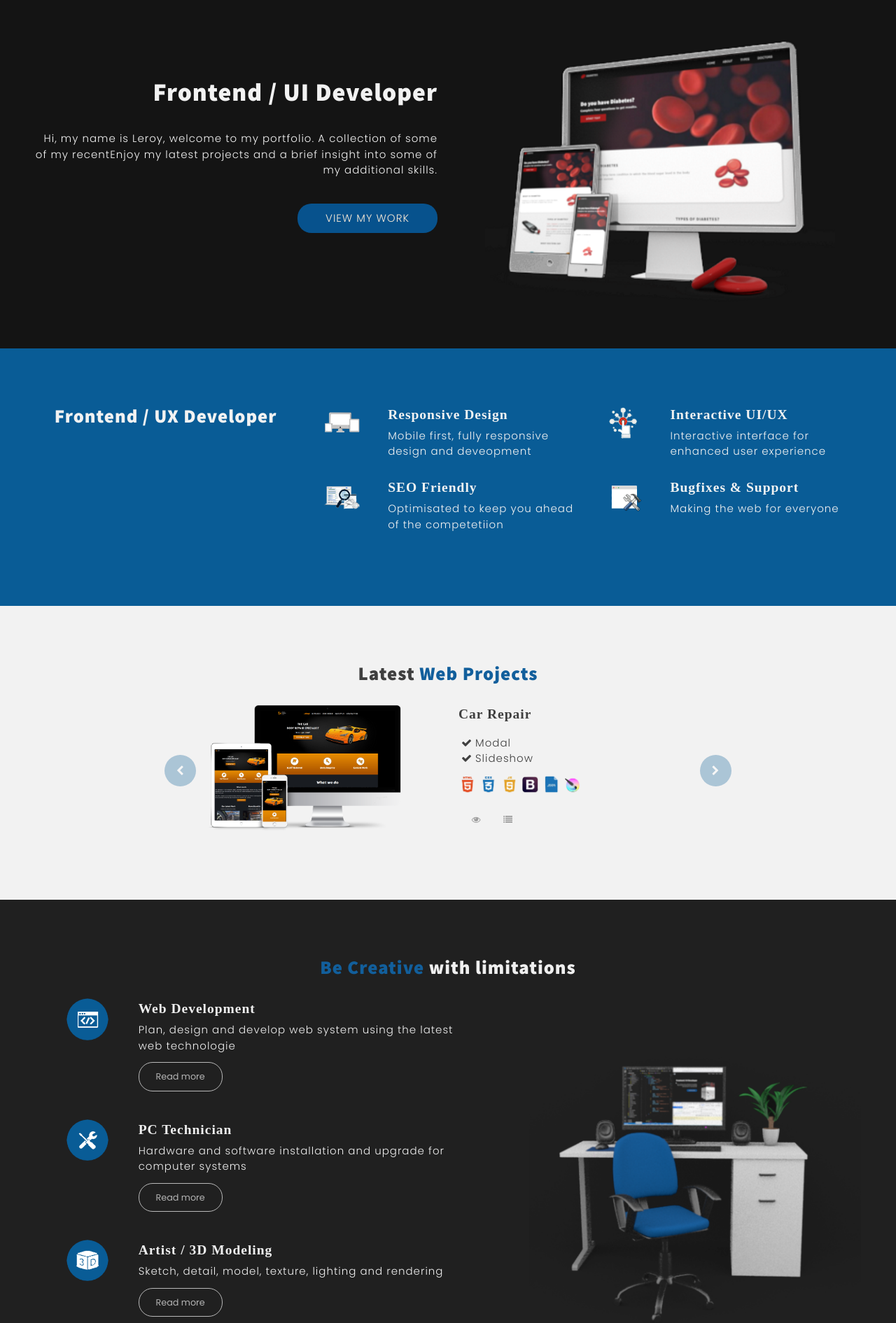
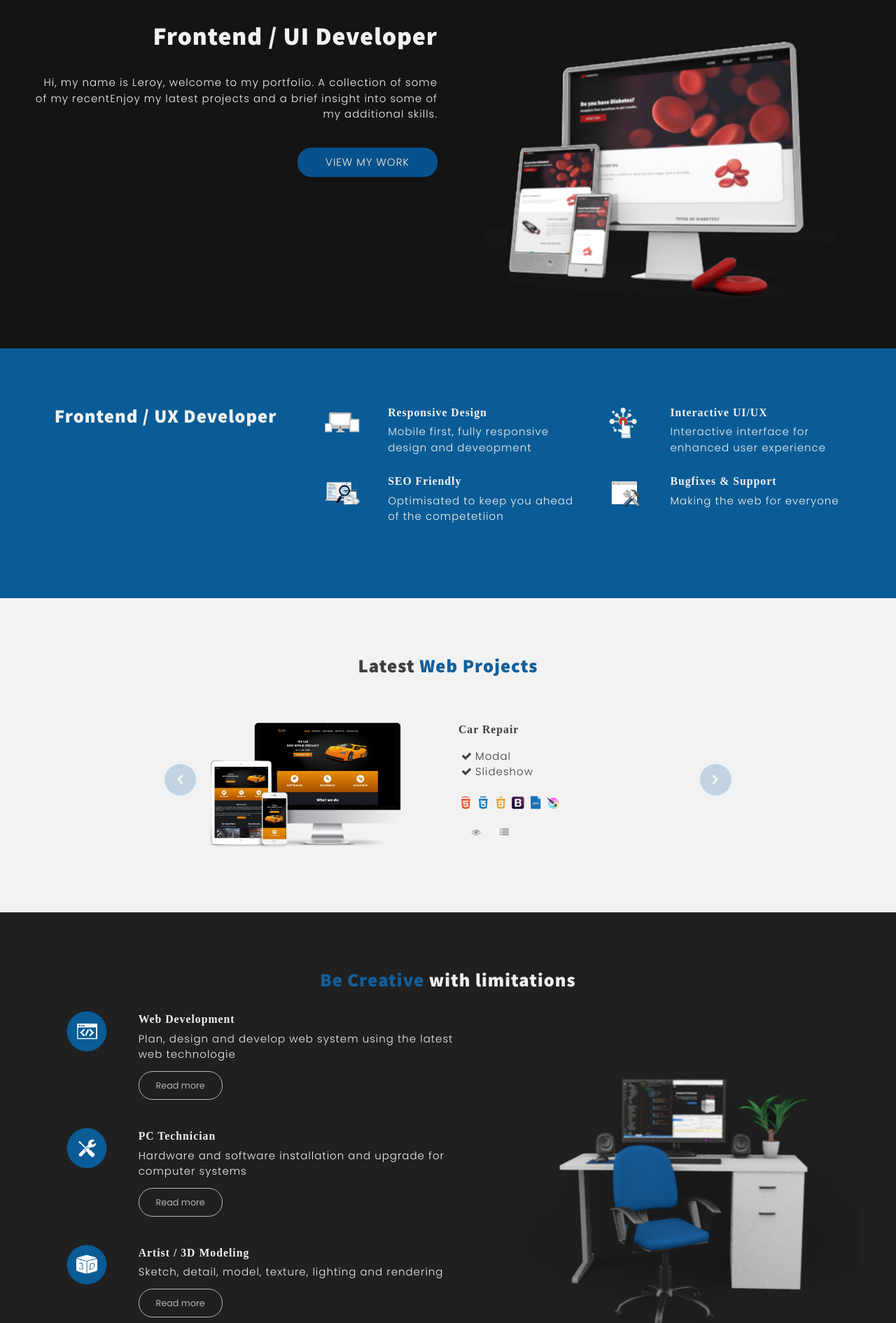
Before and after one commit to l-panther/l-panther.github.io, a PHP site: page / in a window 1280 px wide. Shown: the part 85-1976 px from the top of the page at 70% size. Run offline with PHP 8.4, Linux system fonts and the light colour scheme; some web fonts are replaced.

Commit message:
Add files via upload

```diff
--- a/css/styles.css
+++ b/css/styles.css
@@ -95,6 +95,8 @@ h1 { font-size: 1.2em; }
 
 h2 { font-size: 1.8em; }
 
+dt { font-size: 1.05em; }
+
 i { padding: 0px 4px; }
 
 .main-container {
@@ -174,6 +176,7 @@ i { padding: 0px 4px; }
 }
 
 #hero h1 {
+	padding-top: 0px;
 	font-size: 2.4em;
 }
 
@@ -182,7 +185,7 @@ i { padding: 0px 4px; }
 }
 
 #hero img {
-	width: 80%;
+	width: 90%;
 	margin: auto;
 	margin-top: 40px;
 }
@@ -208,12 +211,14 @@ i { padding: 0px 4px; }
 	text-align: center;
 }
 
+#web-mission dt { font-size: 1.05em !important; }
+
 .web-mission-item {
 	margin: 15px 0px !important;
 }
 
 #web-mission img, #skills img {
-	width: 110px;
+	width: 80px;
 	margin: auto;
 }
 
@@ -224,7 +229,7 @@ i { padding: 0px 4px; }
 	color: #3f3f3f; }
 
 #projectCarousel {
-	padding: 0px 20px;
+	padding: 40px 20px;
 }
 
 #projectCarousel img {
@@ -236,7 +241,7 @@ i { padding: 0px 4px; }
 	border: none;
 	background: none;
 	width: 50px;
-	padding: 5px;
+	padding: 0px;
 	color: #9e9e9e;
 }
 
@@ -251,10 +256,12 @@ i { padding: 0px 4px; }
 #projectCarousel dl, #projectCarousel .tech-list { padding: 10px 0px 0px 50px; }
 .project-options-container { padding: 0px 0px 0px 40px; }
 
-.tech-list .tech-icon { width: 30px !important; padding: 0px 5px 0px 0px !important; }
+.tech-list .tech-icon {
+	width: 25px !important;
+	padding: 10px 5px 0px 0px !important; }
 
 .carousel-control-prev, .carousel-control-next {
-	opacity: 0.3;
+	opacity: 0.2;
 }
 
 .carousel-control-prev span, .carousel-control-next span {
@@ -265,7 +272,9 @@ i { padding: 0px 4px; }
 	height: 45px;
 }
 
-#projectCarousel ol { margin-top: 20px;}
+.carousel-indicators { position: relative; margin-top: 20px}
+.carousel-indicators li { background: #dadada; margin-top: 20px}
+.carousel-indicators .active { background: #095c96; margin-top: 20px}
 
 #projectCarousel li { display: inline; }
 
@@ -281,19 +290,20 @@ i { padding: 0px 4px; }
 	color: #efefef;
 }
 
+#skills .col-sm { padding: 10px !important }
+
 .skill {
 	padding: 20px;
 }
 
-.skill img {
-	width: 60px !important;
-	margin-bottom: 15px !important;
+#skills img {
+	width: 70%;
+	margin-right: 15px;
 }
 
 #webMissionList dt, #skills dt, .project-title {
 	font-family: "Chelsea Market";
 	padding: 0px 0px 5px;
-	font-size: 1.3em;
 	font-weight: 900;
 }
 
@@ -349,7 +359,6 @@ i { padding: 0px 4px; }
 
 .modal dt {
 	font-weight: bold !important;
-	font-size: 1.2em;
 	padding: 10px 0px 5px;
 }
 
@@ -365,9 +374,8 @@ i { padding: 0px 4px; }
 }
 
 .text-container img {
-	width: 50px !important;
+	width: 80% !important;
 	margin-right: 20px;
-	float: left;
 }
 
 .media-container {
@@ -378,10 +386,6 @@ i { padding: 0px 4px; }
 .media-container h3 {
 	font-weight: bold;
 	font-size: 1.4em !important;
-}
-
-.media-container dt {
-	font-size: 1em !important;
 }
 
 .media-container dd {
@@ -491,7 +495,7 @@ i { padding: 0px 4px; }
 	}
 
 	#projectCarousel dl, #projectCarousel .tech-list { padding: 10px 0px 0px 0px; }
-.project-options-container { padding: 0px 0px 0px 0px; }
+	.project-options-container { padding: 0px 0px 0px 0px; }
 
 
 	#skills img {
```
